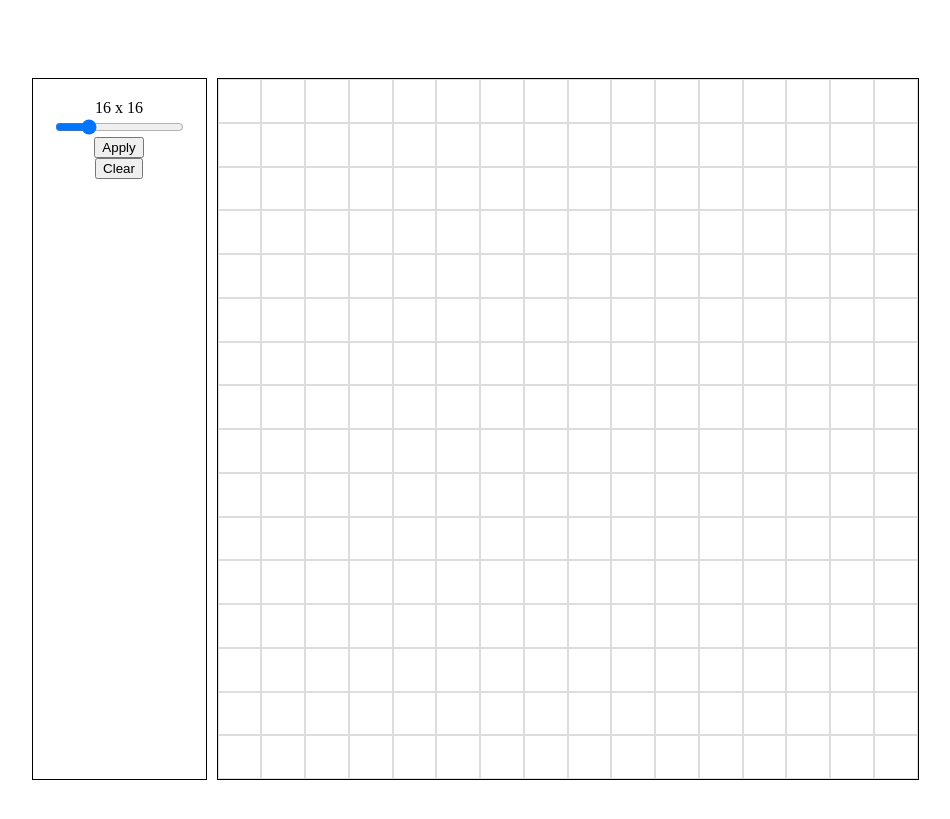
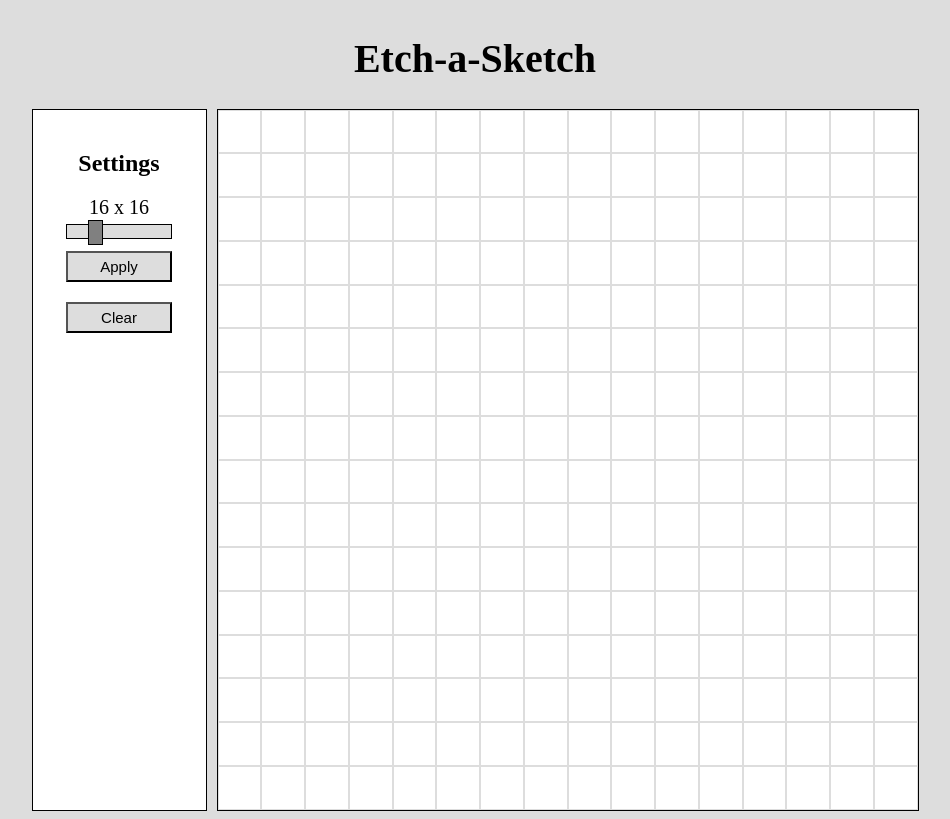
Before and after one commit to ZippyDaFish/odin-sketch, a plain HTML site: page index.html in a window 1280 px wide. Shown: the whole page, without its empty margins (165-1115 px from the left). Drawn offline with Linux system fonts and the light colour scheme.

Commit message:
Styled webpage

```diff
--- a/index.html
+++ b/index.html
@@ -9,7 +9,12 @@
     <title>Odin Sketch</title>
 </head>
 <body>
+    <div class="title">
+        <h1>Etch-a-Sketch</h1>
+    </div>
+    <div class="main">
         <div class="settings">
+            <h2>Settings</h2>
             <div id="sizeValue" class="size-value">16 x 16</div>
             <input id="sizeSlider" type="range" value="16" min="1" max="64" oninput="showSizeValue(this.value)">
             <button id="apply" onclick="changeGrid()">Apply</button>
@@ -17,5 +22,6 @@
         </div>
         <div id="container">
         </div>
+    </div>
 </body>
 </html>
--- a/styles.css
+++ b/styles.css
@@ -5,11 +5,55 @@
 
 body {
     display: flex;
+    flex-direction: column;
     justify-content: center;
-    padding-top: 70px;
+    align-items: center;
+    background-color: #ddd;
 }
+.title {
+    font-size: 20px;
+}
+.main {
+    display: flex;
+    flex-direction: row;
+}
+.size-value {
+    font-size: 20px;
+}
+
+button {
+    width: 80%;
+    margin: 10px 0;
+    padding: 5px 5px;
+    font-size: 15px;
+    background-color: #ddd;
+}
+button:hover {
+    background-color: white;
+}
+input[type=range] {
+    -webkit-appearance: none;
+    height: 15px;
+    width: 80%;
+    margin-top: 5px;
+}
+input[type=range]::-webkit-slider-runnable-track {
+    height: 15px;
+    background: #ddd;
+    border: 1px solid black;
+}
+input[type=range]::-webkit-slider-thumb {
+    -webkit-appearance: none;
+    height: 25px;
+    width: 15px;
+    margin-top: -5px;
+    background: gray;
+    border: 1px solid black;
+}
+
 .settings {
     border: 1px solid black;
+    background-color: white;
     padding: 20px 20px;
     margin-right: 10px;
     display: flex;
```
Lines whose indentation alone changed are shown as unchanged.
